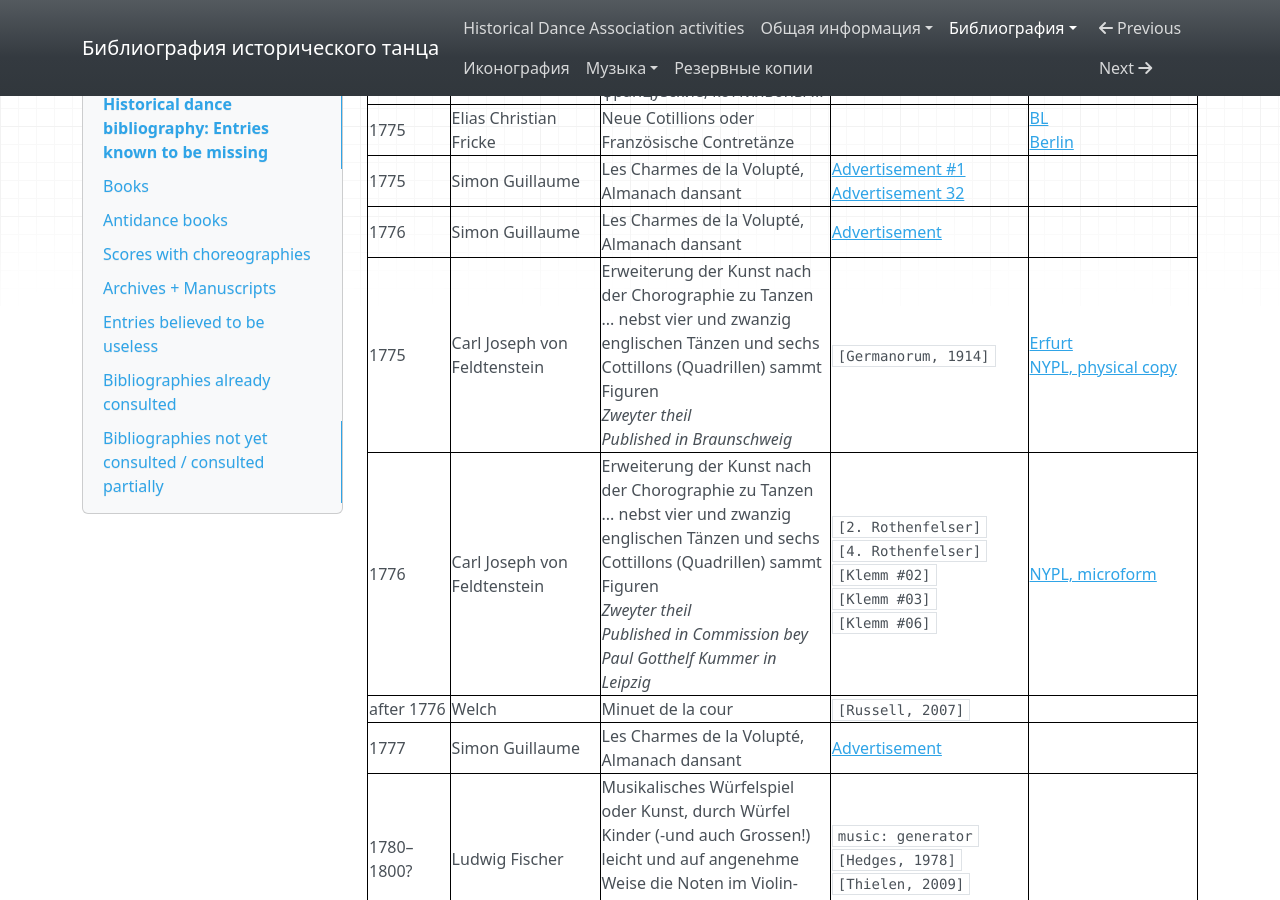
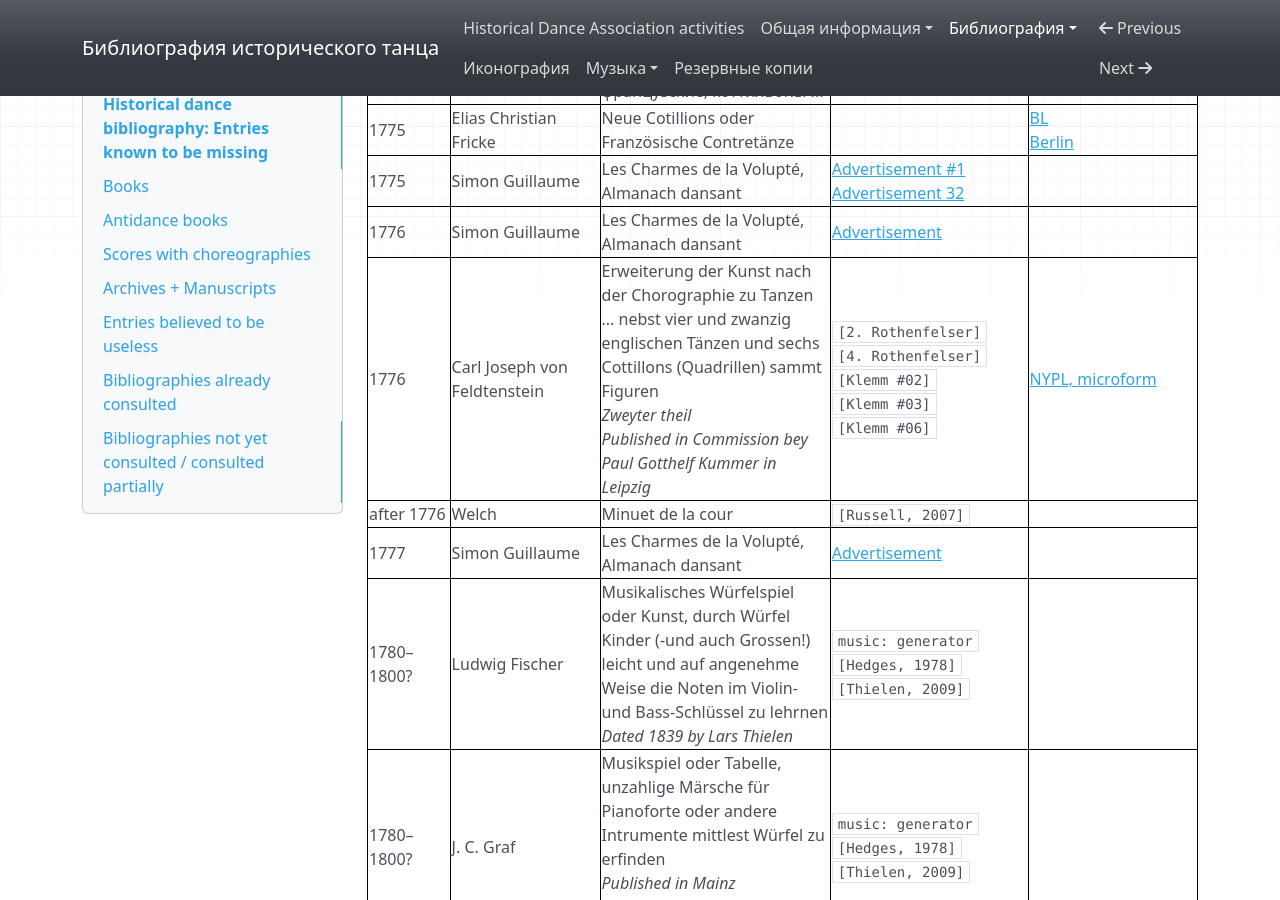
Before and after one commit to hda-technical/dancebooks, an MkDocs documentation site: the page built from docs/bib/missing.md, in a window 1280 px wide and 900 px high, scrolled down 8865 px. Built offline with MkDocs 1.6.1, drawn with Linux system fonts in a browser that asks for light colours; nearby versions of some CDN libraries.

```diff
--- a/docs/bib/missing.md
+++ b/docs/bib/missing.md
@@ -94,7 +94,6 @@
 | 1775 | Elias Christian Fricke | Neue Cotillions oder Französische Contretänze | | [BL](http://explore.bl.uk/BLVU1:LSCOP-ALL:BLL01004346613)<br/>[Berlin](https://opac.smb.spk-berlin.de/LNG=EN/CLK?IKT=12&TRM=87567416X) |
 | 1775 | Simon Guillaume | Les Charmes de la Volupté, Almanach dansant | [Advertisement #1](https://books.google.com/books?id=QPdLAAAAcAAJ&pg=RA2-PA27)<br/>[Advertisement 32](https://books.google.com/books?id=rm9bAAAAcAAJ&pg=PT6) | |
 | 1776 | Simon Guillaume | Les Charmes de la Volupté, Almanach dansant | [Advertisement](https://books.google.com/books?id=NwxcAAAAcAAJ&pg=PA434) | |
-| 1775 | Carl Joseph von Feldtenstein | Erweiterung der Kunst nach der Chorographie zu Tanzen ... nebst vier und zwanzig englischen Tänzen und sechs Cottillons (Quadrillen) sammt Figuren<br/>_Zweyter theil_<br/>_Published in Braunschweig_ | `[Germanorum, 1914]` | [Erfurt](http://opac.uni-erfurt.de/DB=1/LNG=EN/CLK?IKT=12&TRM=236812041)<br/>[NYPL, physical copy](https://www.nypl.org/research/research-catalog/bib/b12281520) |
 | 1776 | Carl Joseph von Feldtenstein | Erweiterung der Kunst nach der Chorographie zu Tanzen ... nebst vier und zwanzig englischen Tänzen und sechs Cottillons (Quadrillen) sammt Figuren<br/>_Zweyter theil_<br/>_Published in Commission bey Paul Gotthelf Kummer in Leipzig_ | `[2. Rothenfelser]`<br/>`[4. Rothenfelser]`<br/>`[Klemm #02]`<br/>`[Klemm #03]`<br/>`[Klemm #06]` | [NYPL, microform](https://www.nypl.org/research/research-catalog/bib/b12206299) |
 | after 1776 | Welch | Minuet de la cour | `[Russell, 2007]` | |
 | 1777 | Simon Guillaume | Les Charmes de la Volupté, Almanach dansant | [Advertisement](https://books.google.com/books?id=639LAAAAcAAJ&pg=PA215) | |
```
Also changed, not shown: 1 other file.
